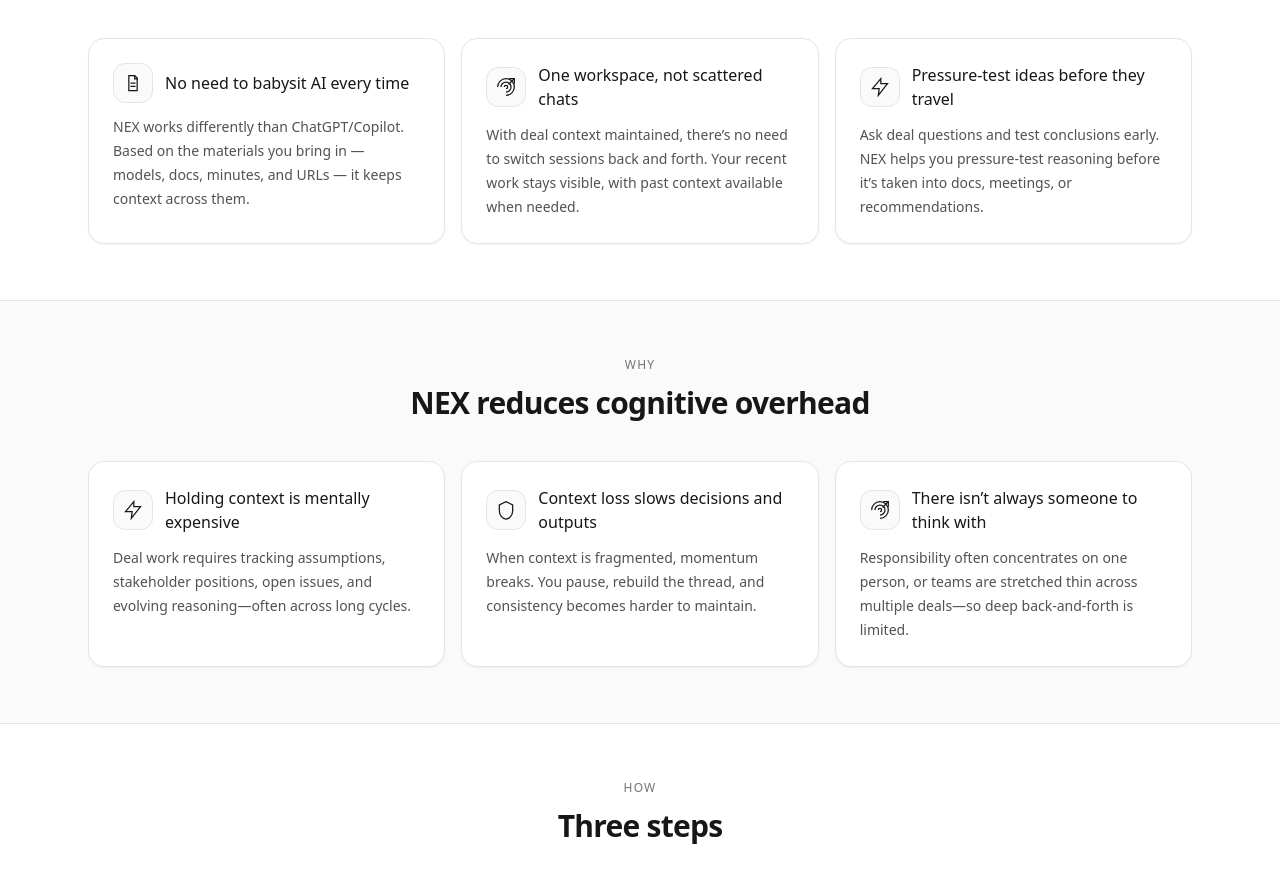
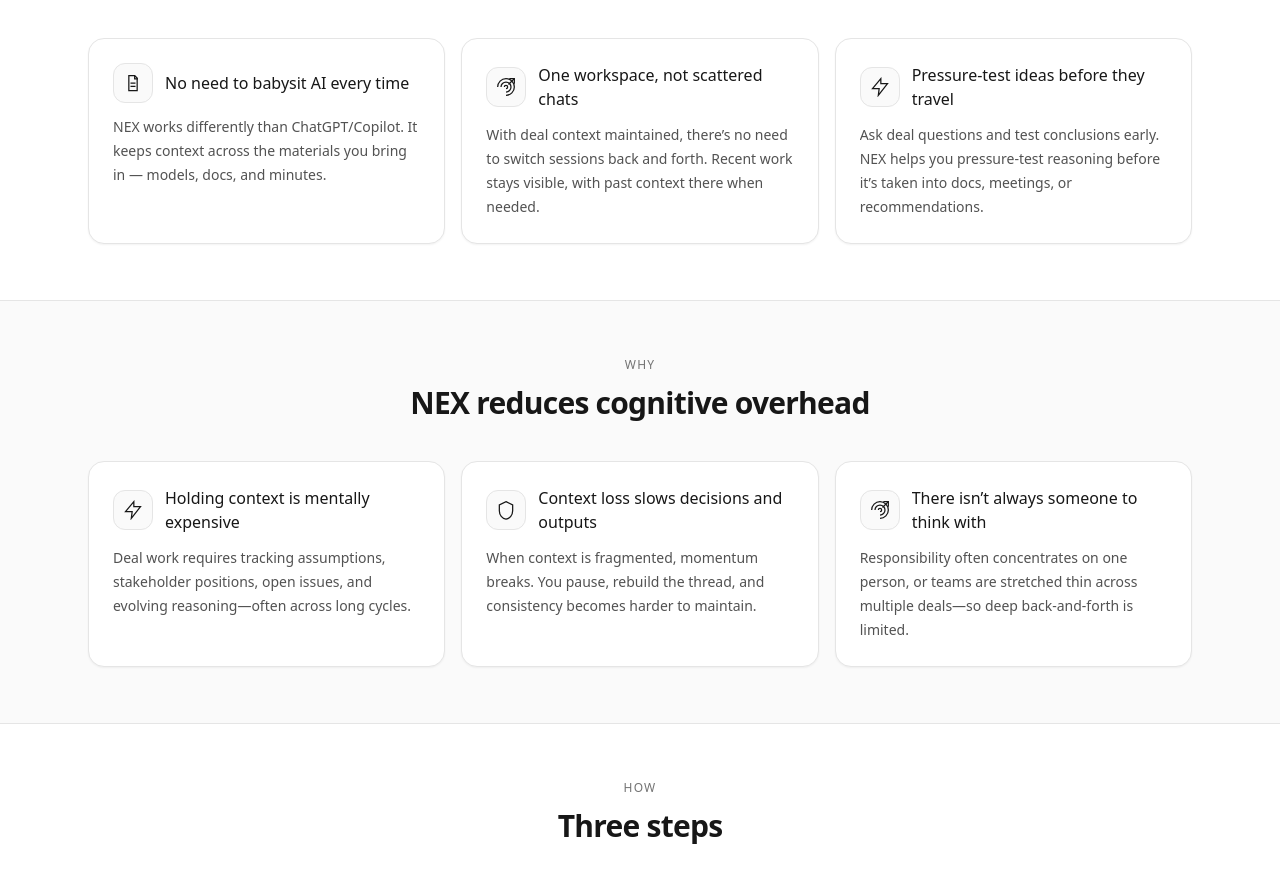
Before and after one commit to kkkiuchi/nex-landingpage, a Next.js app: page / in a window 1280 px wide. Shown: the part 892-1775 px from the top of the page. Built offline with nearby package versions, Linux system fonts and the light colour scheme.

Commit message:
WIP minor changes

```diff
--- a/app/page.tsx
+++ b/app/page.tsx
@@ -355,7 +355,7 @@
                 </div>
               </div>
               <p className="mt-3 text-sm leading-6 text-neutral-600 line-clamp-4">
-                NEX works differently than ChatGPT/Copilot. Based on the materials you bring in — models, docs, minutes, and URLs — it keeps context across them.
+                NEX works differently than ChatGPT/Copilot. It keeps context across the materials you bring in — models, docs, and minutes.
               </p>
             </div>
 
@@ -370,7 +370,7 @@
                 </div>
               </div>
               <p className="mt-3 text-sm leading-6 text-neutral-600 line-clamp-4">
-                With deal context maintained, there’s no need to switch sessions back and forth. Your recent work stays visible, with past context available when needed.
+                With deal context maintained, there’s no need to switch sessions back and forth. Recent work stays visible, with past context there when needed.
               </p>
             </div>
 
```
